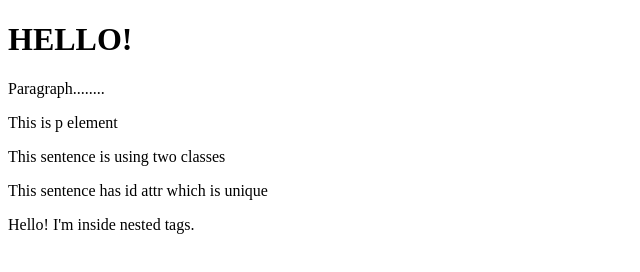
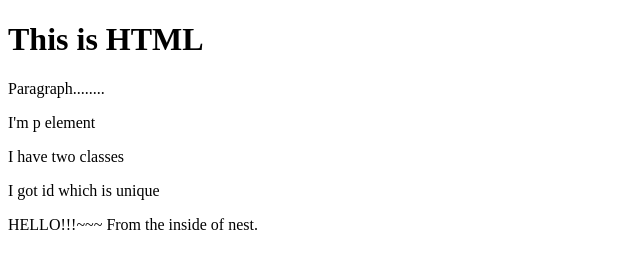
Before and after one commit to ShunlaeNY/ShunlaeNY.github.io, a plain HTML site: page HTML/index.html in a window 1280 px wide. Shown: the whole page, without its empty margins (0-640 px from the left). Drawn offline with Linux system fonts and the light colour scheme.

Commit message:
Adding HTML

```diff
--- a/HTML/index.html
+++ b/HTML/index.html
@@ -3,33 +3,28 @@
 <head>
     <meta charset="UTF-8">
     <meta http-equiv="X-UA-Compatible" content="IE=edge">
-    <meta name="viewport" content="width=<device-width>, initial-scale=1.0">
-    <title>Document</title>
+    <meta name="viewport" content="width=device-width, initial-scale=1.0">
+    <title>HTML Lectures</title>
 </head>
 <body>
-    <h1>HELLO!</h1>
+    <h1>This is HTML</h1>
     <p>Paragraph........</p>
-
 
 
     <!-- Tag&Element -->
     <p></p>
-    <p>This is p element</p>
-
-
+    <p>I'm p element</p>
 
     <!-- Attribute -->
-    <!-- Global Attribute -->
-    <p class="p-class p-class2">This sentence is using two classes</p>
-    <p id="p-id" class="pClass">This sentence has id attr which is unique</p>
+    <p class="p-class p-Class">I have two classes </p>
+    <p class="aclass" id="p-id">I got id which is unique</p>
 
-
-    <!-- nested tag -->
+    <!-- Nested -->
     <div>
         <div>
             <div>
                 <span>
-                    <p>Hello! I'm inside nested tags.</p>
+                    <p>HELLO!!!~~~ From the inside of nest.</p>
                 </span>
             </div>
         </div>
```
Also changed, not shown: about.html (+2 -3 lines), index.html (+9 -3 lines).
